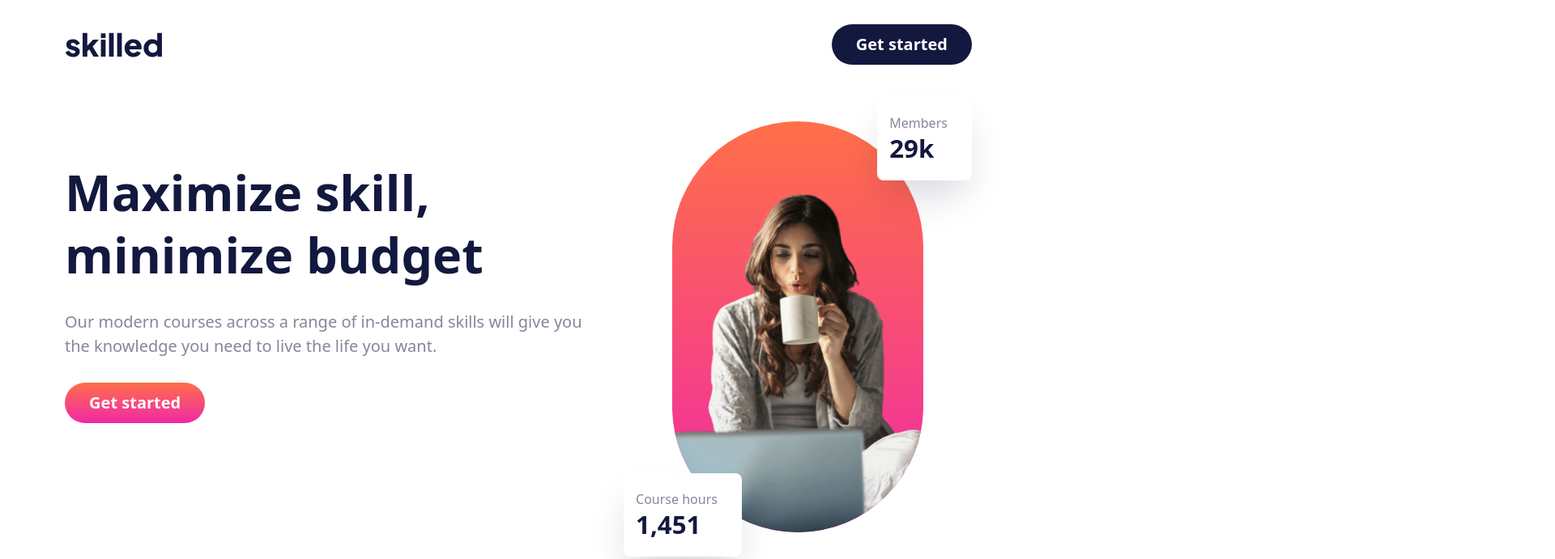
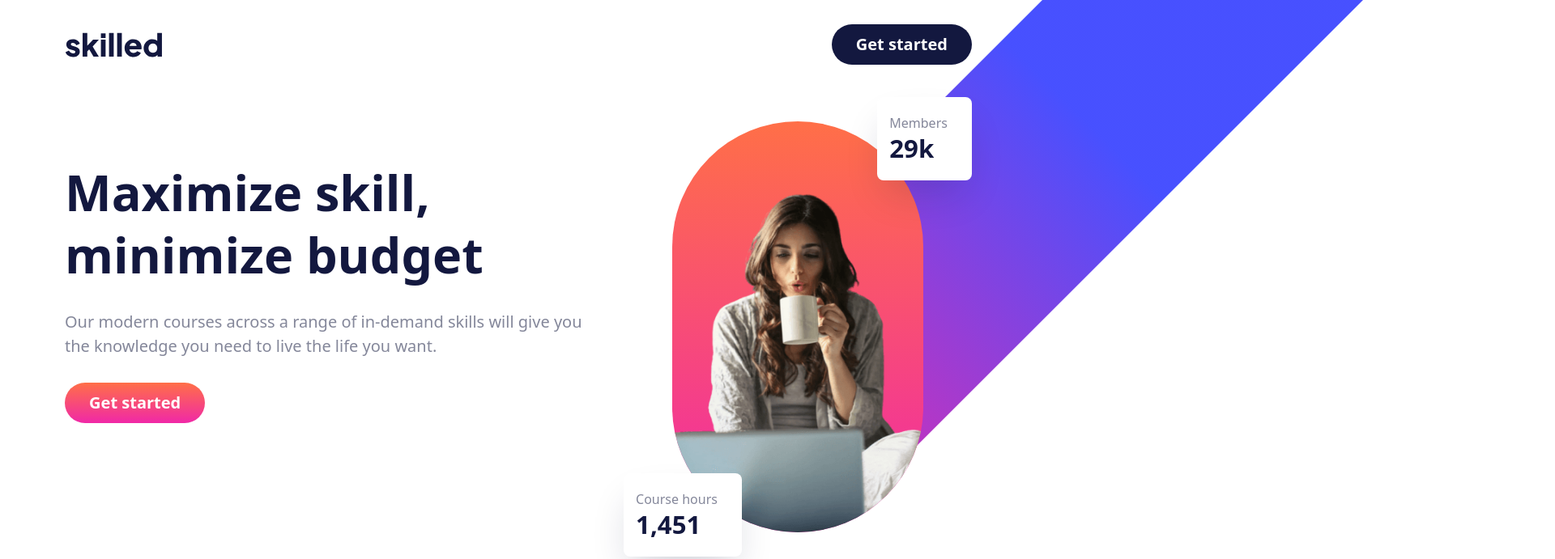
Before and after one commit to AlexKMarshall/skilled-elearning-landing-page, a website built with Vite: page index.html in a window 1280 px wide. Shown: the top 691 px of the page at 81% size, 1920 px wide, since content can reach past the window. Built offline with nearby package versions, Linux system fonts and the light colour scheme.

Commit message:
add color gradiant stripe

```diff
--- a/index.css
+++ b/index.css
@@ -44,6 +44,7 @@
     --space-xl: clamp(3rem, calc(2.63rem + 1.57vw), 3.75rem);
     --space-2xl: clamp(4rem, calc(3.51rem + 2.09vw), 5rem);
     --space-3xl: clamp(6rem, calc(5.26rem + 3.14vw), 7.5rem);
+    --space-4xl: clamp(14rem, calc(12.28rem + 7.32vw), 17.5rem);
 
     /* One-up pairs */
     --space-3xs-2xs: clamp(0.25rem, calc(0.07rem + 0.78vw), 0.63rem);
--- a/index.html
+++ b/index.html
@@ -16,7 +16,7 @@
     />
     <title>Skilled</title>
   </head>
-  <body>
+  <body class="overflow-x-hidden">
     <div class="wrapper">
       <header class="mt-s-m flex items-center justify-between">
         <svg
@@ -44,15 +44,18 @@
           >
         </div>
         <div
-          class="isolate grid w-fit grid-cols-2 justify-self-center md:col-span-2"
+          class="relative -z-10 grid w-fit grid-cols-2 justify-self-center md:col-span-2"
         >
+          <div
+            class="absolute left-[50%] bottom-m -z-20 hidden h-[100vh] w-[100vw] overflow-hidden before:absolute before:-bottom-lg before:h-4xl before:w-full before:origin-bottom-left before:-rotate-45 before:rounded-full before:bg-gradient-to-r before:from-pink-500 before:via-blue-500 before:to-blue-500 md:block"
+          ></div>
           <div
             class="-z-10 col-span-full col-start-1 row-start-1 row-end-3 mx-l-xl my-m grid aspect-square content-end overflow-hidden rounded-full bg-gradient-to-b from-orange-400 to-pink-500 pt-2xl md:aspect-auto"
           >
             <img
               src="/assets/image-hero.png"
               class="translate-y-[30%] md:transform-none"
-              alt="Long brown haired woman blowing on a white mug. Two information boxes surround her stating 'Course hours 1451' and 'Members 29k'"
+              alt="Woman with long brown hair blowing on a white mug while sitting at a laptop."
               width="350"
               height="483"
               loading="eager"
--- a/tailwind.config.cjs
+++ b/tailwind.config.cjs
@@ -29,6 +29,7 @@ module.exports = {
       xl: "var(--space-xl)",
       "2xl": "var(--space-2xl)",
       "3xl": "var(--space-3xl)",
+      "4xl": "var(--space-4xl)",
       "3xs-2xs": "var(--space-3xs-2xs)",
       "2xs-xs": "var(--space-2xs-xs)",
       "xs-s": "var(--space-xs-s)",
```
